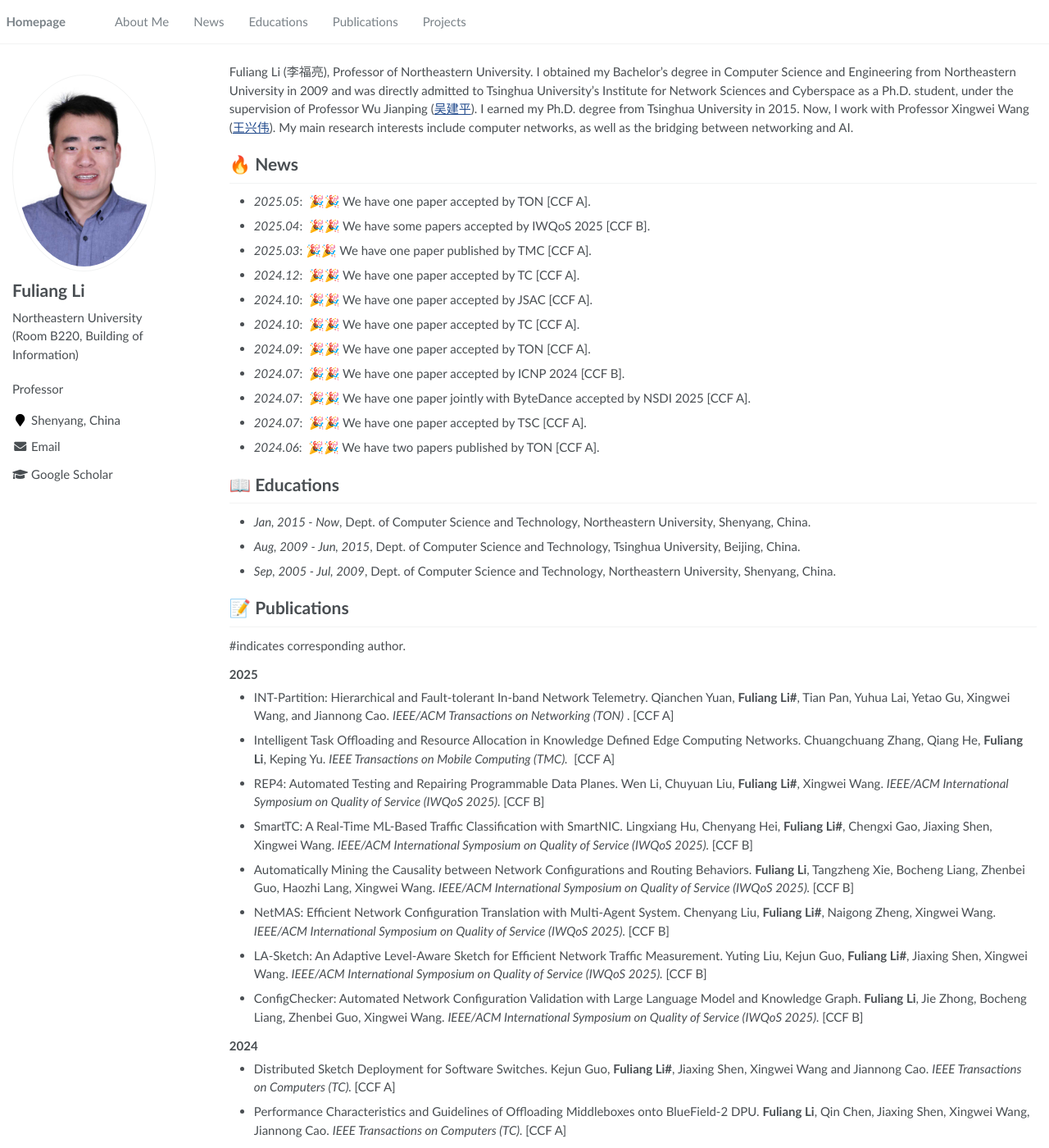
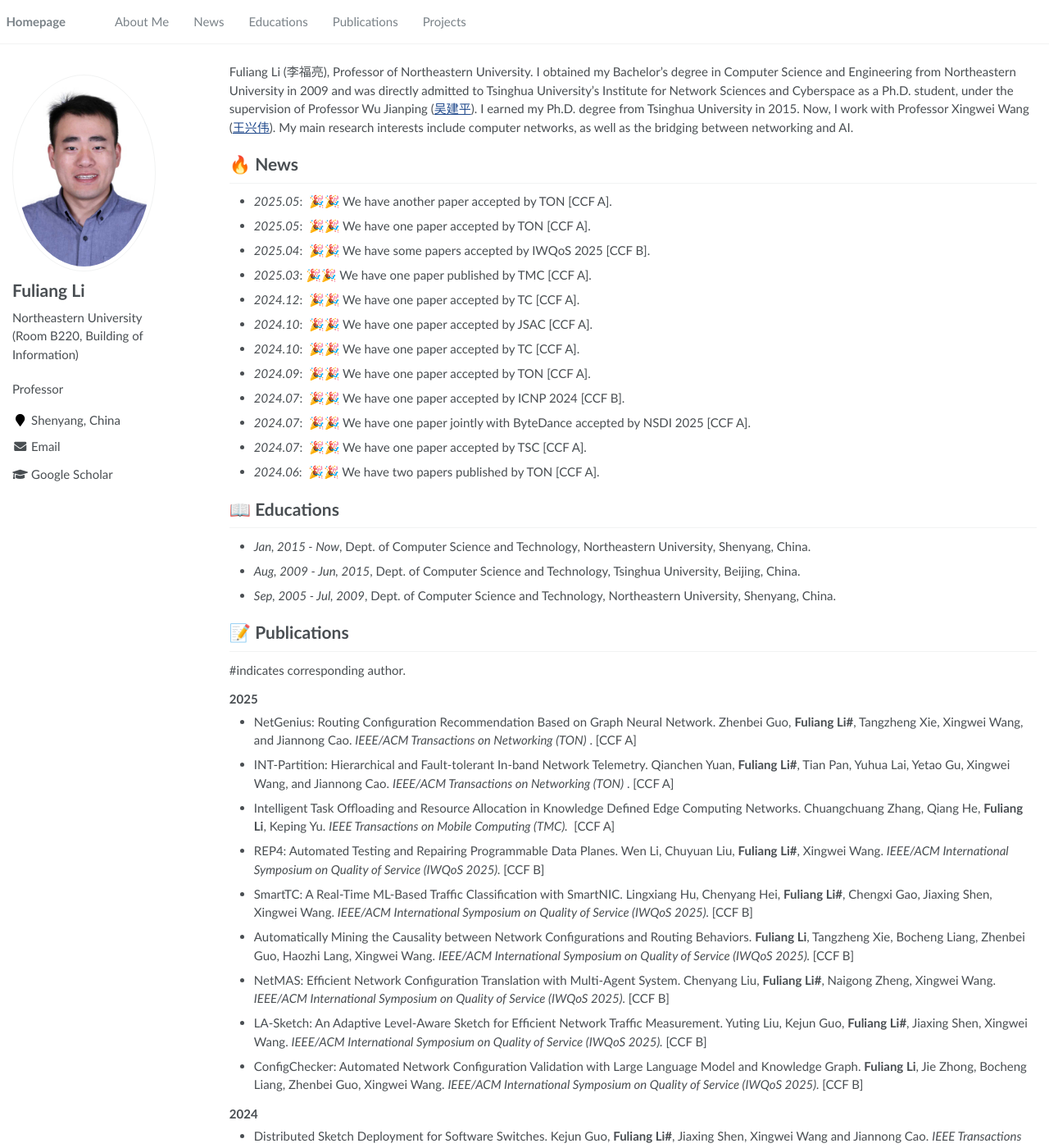
Before and after one commit to Fuliang-Li/Fuliang-Li.github.io, a Jekyll site: the page built from _pages/about.md, in a window 1280 px wide and 1400 px high. Shown: the whole window at 82% size. Built offline with Jekyll 4.4.1, drawn with Linux system fonts in a browser that asks for light colours.

Commit message:
Update about.md

```diff
--- a/_pages/about.md
+++ b/_pages/about.md
@@ -20,6 +20,7 @@ redirect_from:
 Fuliang Li (李福亮), Professor of Northeastern University. I obtained my Bachelor’s degree in Computer Science and Engineering from Northeastern University in 2009 and was directly admitted to Tsinghua University’s Institute for Network Sciences and Cyberspace as a Ph.D. student, under the supervision of Professor Wu Jianping (<a href="https://www.tsinghua.edu.cn/info/1166/93896.htm" target="_blank">吴建平</a>). I earned my Ph.D. degree from Tsinghua University in 2015. Now, I work with Professor Xingwei Wang (<a href="https://neu.edu.cn/info/1012/3221.htm" target="_blank">王兴伟</a>). My main research interests include computer networks, as well as the bridging between networking and AI.
 
 # 🔥 News
+- *2025.05*: &nbsp;🎉🎉 We have  another paper accepted by TON [CCF A].
 - *2025.05*: &nbsp;🎉🎉 We have one paper accepted by TON [CCF A].
 - *2025.04*: &nbsp;🎉🎉 We have some papers accepted by IWQoS 2025 [CCF B].
 - *2025.03*: 🎉🎉 We have one paper published by TMC [CCF A].
@@ -43,6 +44,7 @@ Fuliang Li (李福亮), Professor of Northeastern University. I obtained my Bach
 
 <h3><strong>2025</strong></h3>
 
+- NetGenius: Routing Configuration Recommendation Based on Graph Neural Network. Zhenbei Guo, <b>Fuliang Li#</b>, Tangzheng Xie, Xingwei Wang, and Jiannong Cao. <i> IEEE/ACM Transactions on Networking (TON)</i> .  [CCF A]
 - INT-Partition: Hierarchical and Fault-tolerant In-band Network Telemetry. Qianchen Yuan, <b>Fuliang Li#</b>, Tian Pan, Yuhua Lai, Yetao Gu, Xingwei Wang, and Jiannong Cao. <i> IEEE/ACM Transactions on Networking (TON)</i> .  [CCF A]
 - Intelligent Task Offloading and Resource Allocation in Knowledge Defined Edge Computing Networks. Chuangchuang Zhang, Qiang He, **Fuliang Li**, Keping Yu. <i> IEEE Transactions on Mobile Computing (TMC). </i> [CCF A]
 - REP4: Automated Testing and Repairing Programmable Data Planes. Wen Li, Chuyuan Liu, **Fuliang Li#**, Xingwei Wang. <i> IEEE/ACM International Symposium on Quality of Service (IWQoS 2025). </i>  [CCF B]
```
